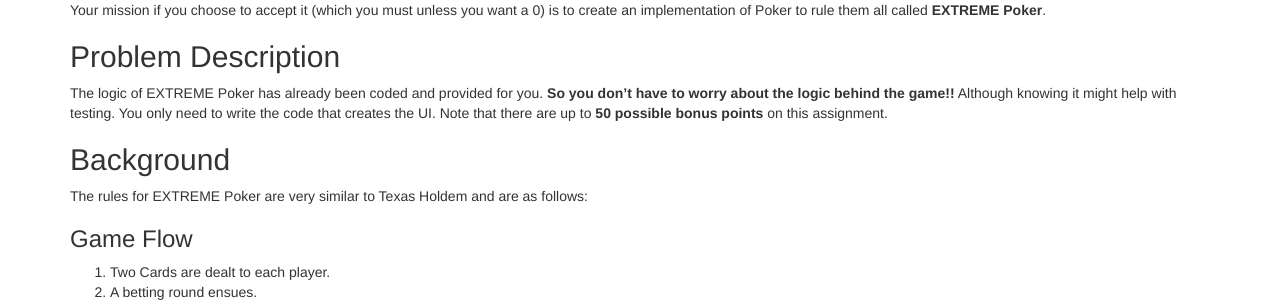
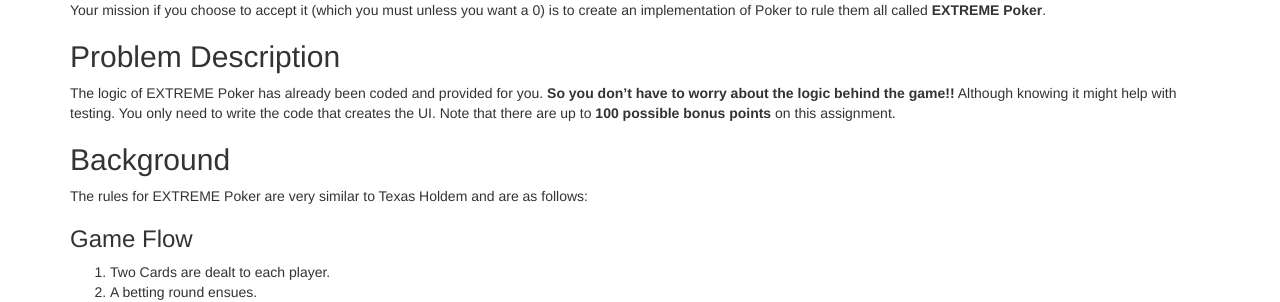
Before and after one commit to cs1331/cs1331.github.io.old, a Jekyll site: the page built from spring2017/hw6/hw6-poker.md, in a window 1280 px wide and 900 px high. Shown: the part 436-738 px from the top of the window. Built offline with Jekyll 4.4.1, drawn with Linux system fonts in a browser that asks for light colours; nearby versions of some CDN libraries; some of the changed text lies outside the part shown.

Commit message:
Updated HW6 guide

```diff
--- a/spring2017/hw6/hw6-poker.md
+++ b/spring2017/hw6/hw6-poker.md
@@ -24,7 +24,7 @@ The creators of Poker are long gone and the game's rules are now a mystery. Pass
 
 ## Problem Description
 The logic of EXTREME Poker has already been coded and provided for you. **So you don't have to worry about the logic behind the game!!** Although knowing it might help with testing. You only need to write the code that creates the UI.
-Note that there are up to **50 possible bonus points** on this assignment.
+Note that there are up to **100 possible bonus points** on this assignment.
 
 ## Background
 The rules for EXTREME Poker are very similar to Texas Holdem and are as follows:
@@ -367,7 +367,6 @@ It also has a static variable of type Console which should be set to the current
 10. Finally, you can implement Console.java and fill anything else in that you didn't do earlier.
 
 ## Extra Credit Opportunities
-**Cap of 50 points extra credit**
 
 * **5 points** - add in a way to choose the amount of chips Players start with.
 * **5 points** - make the Card's suits have color
```
Also changed, not shown: other parts of spring2017/hw6/hw6-poker.md (+1 -1 lines).
